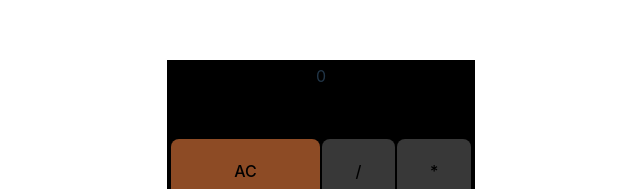
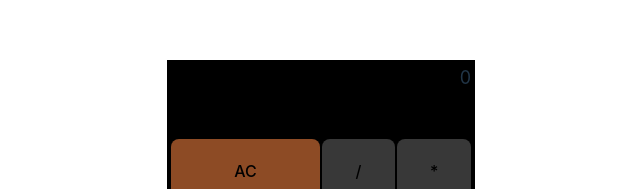
Before and after one commit to arootroatch/js-calculator, a React (Vite) app: page / in a window 1280 px wide. Shown: the part 136-325 px from the top of the page, without its empty margins (319-959 px from the left). Built offline with nearby package versions, Linux system fonts and the light colour scheme.

Commit message:
add two p elements to display div, set to grid, text-align, add keydown event listener for clear button and set it to dispatch state to 0

```diff
--- a/src/App.jsx
+++ b/src/App.jsx
@@ -3,7 +3,8 @@ import data from './buttons.json';
 import { useEffect, useState } from 'react'
 import Button from './components/Button';
 import './stylesheets/App.css'
-import {useSelector} from 'react-redux';
+import {useDispatch, useSelector} from 'react-redux';
+import { setDisplay } from './actions';
 
 function App() {
 
@@ -13,13 +14,26 @@ function App() {
 
 
   const displayValue = useSelector((state)=>state.display);
-  console.log(displayValue)
+  const dispatch = useDispatch();
+  const clear = () =>{
+    dispatch(setDisplay(0));
+  }
+  useEffect(()=>{
+    document.addEventListener('keydown', (e)=>{
+      if(e.key === "Backspace" || e.key === "Delete"){
+        document.getElementById('clear').click();
+      }
+    })
+  })
 
   return (
     <div id="wrapper">
-      <div id='display'>{displayValue}</div>
+      <div id='display'>
+        <p>{displayValue}</p>
+        <p></p>
+      </div>
       <div id='grid-container'>
-        <button id='clear'>AC</button>
+        <button id='clear' onClick={()=>clear()}>AC</button>
         {buttons}
       </div>
 
--- a/src/stylesheets/App.css
+++ b/src/stylesheets/App.css
@@ -11,3 +11,13 @@
   background-color: black;
   padding: 4px;
 }
+
+p{
+  margin: 0;
+  text-align: right;
+  font-size: large;
+}
+
+p:last-of-type{
+  font-size:x-large;
+}
--- a/src/stylesheets/index.scss
+++ b/src/stylesheets/index.scss
@@ -55,6 +55,8 @@ button:focus-visible {
 #display {
   height: 75px;
   width: 100%;
+  display: grid;
+  grid-template-rows: 40% 60%;
 }
 
 #grid-container{
```
